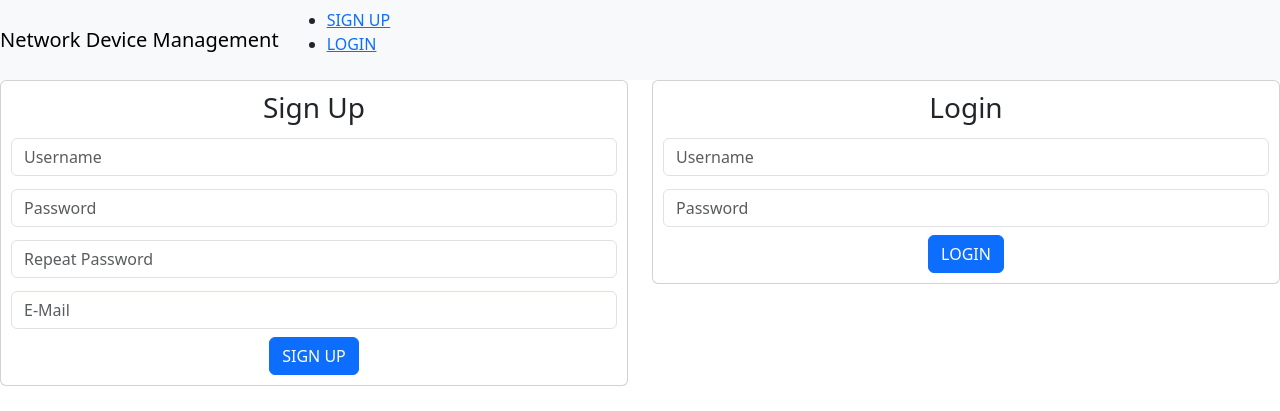
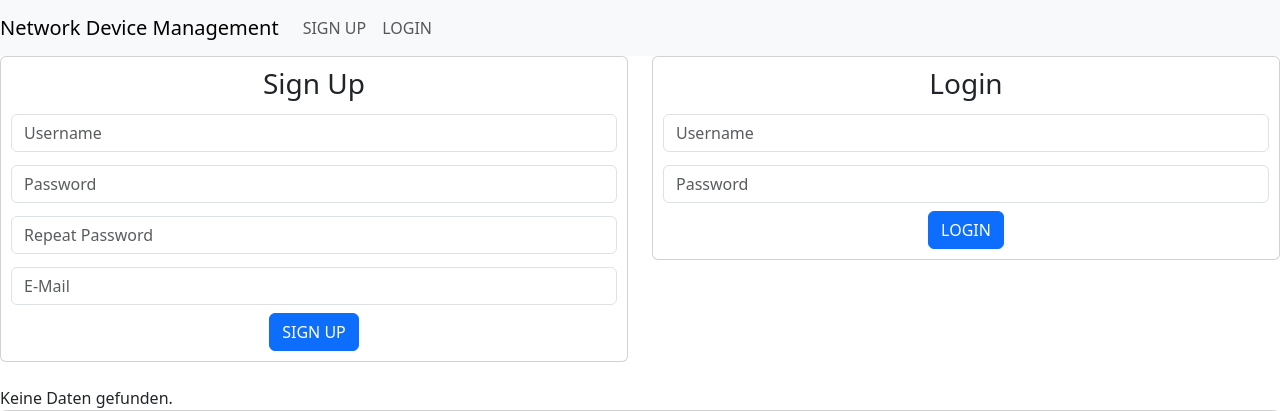
Before and after one commit to mimang95/network_device_management, a PHP site: page / in a window 1280 px wide. Shown: the top 411 px of the page. Run offline with PHP 8.4, Linux system fonts and the light colour scheme; data that the repository does not hold is empty.

Commit message:
added some styling to the navbar

```diff
--- a/index.php
+++ b/index.php
@@ -15,26 +15,36 @@
 </head>
 <body>
     <header>
-        <nav class="navbar navbar-expand-sm bg-body-tertiary">
-            <span class="navbar-brand mb-0 h1">Network Device Management</span>
-            <ul>
+    <nav class="navbar navbar-expand-sm navbar-light bg-light">
+  <a class="navbar-brand" href="#">Network Device Management</a>
+  <button class="navbar-toggler" type="button" data-toggle="collapse" data-target="#navbarNav" aria-controls="navbarNav" aria-expanded="false" aria-label="Toggle navigation">
+    <span class="navbar-toggler-icon"></span>
+  </button>
+  <div class="collapse navbar-collapse" id="navbarNav">
+    <ul class="navbar-nav ml-auto">
       <?php
-                    if(isset($_SESSION["useruid"]))
-                    {
+      if (isset($_SESSION["useruid"])) {
         ?>
-                <li><a href="#"><?php echo $_SESSION["useruid"];?></a></li>
-                <li><a href="includes/logout.inc.php" class="header-login-a">LOGOUT</a></li>
+        <li class="nav-item">
+          <a class="nav-link" href="#"><?php echo $_SESSION["useruid"];?></a>
+        </li>
+        <li class="nav-item">
+          <a class="nav-link" href="includes/logout.inc.php">LOGOUT</a>
+        </li>
         <?php
-                    }
-                    else
-                    {
+      } else {
         ?>
-                    <li><a href="#">SIGN UP</a></li>
-                    <li><a href="#" class="header-login-a">LOGIN</a></li>
+        <li class="nav-item">
+          <a class="nav-link" href="#">SIGN UP</a>
+        </li>
+        <li class="nav-item">
+          <a class="nav-link" href="#" class="header-login-a">LOGIN</a>
+        </li>
         <?php
       }
       ?>
     </ul>
+  </div>
 </nav>
     </header>
     <div class="row">
```
Lines whose indentation alone changed are shown as unchanged.
